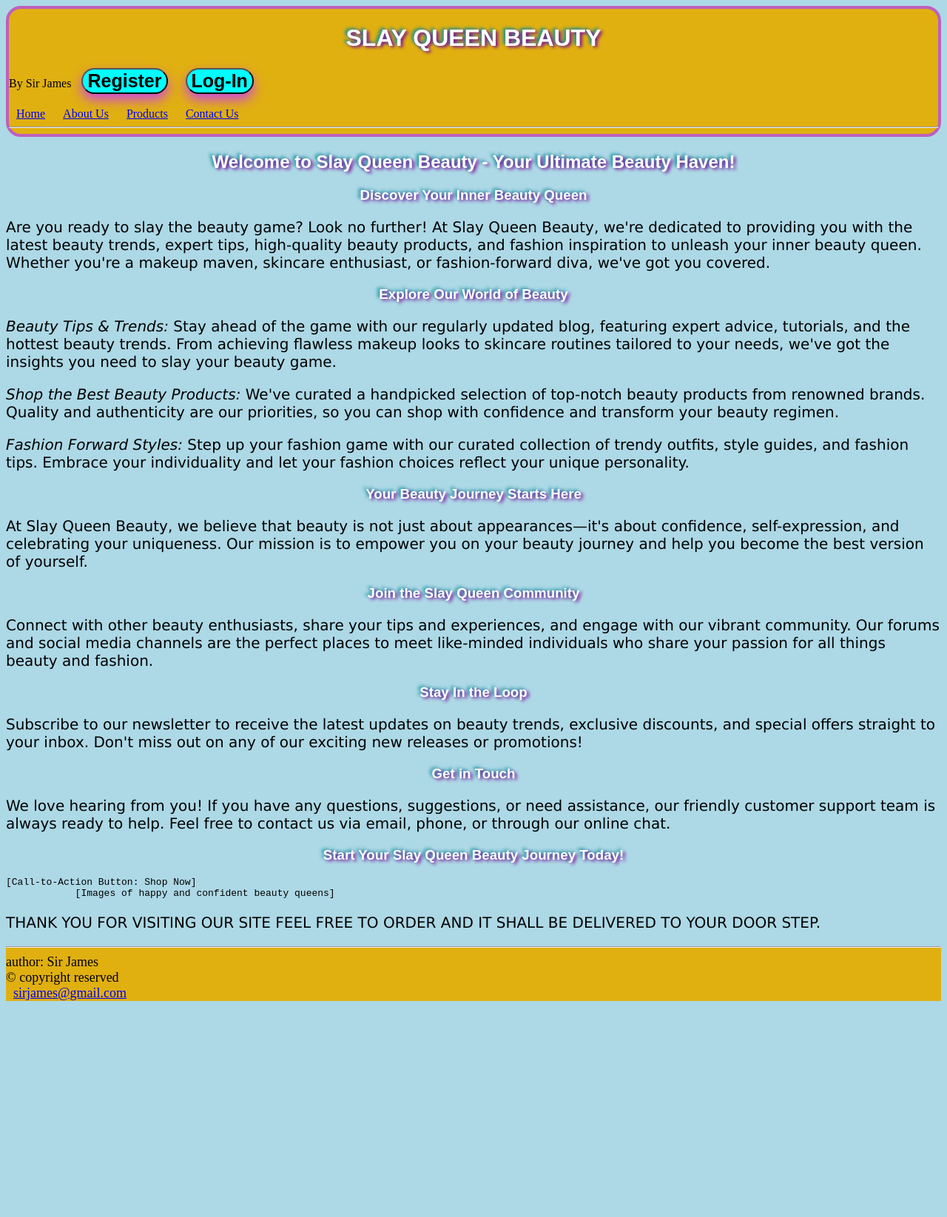
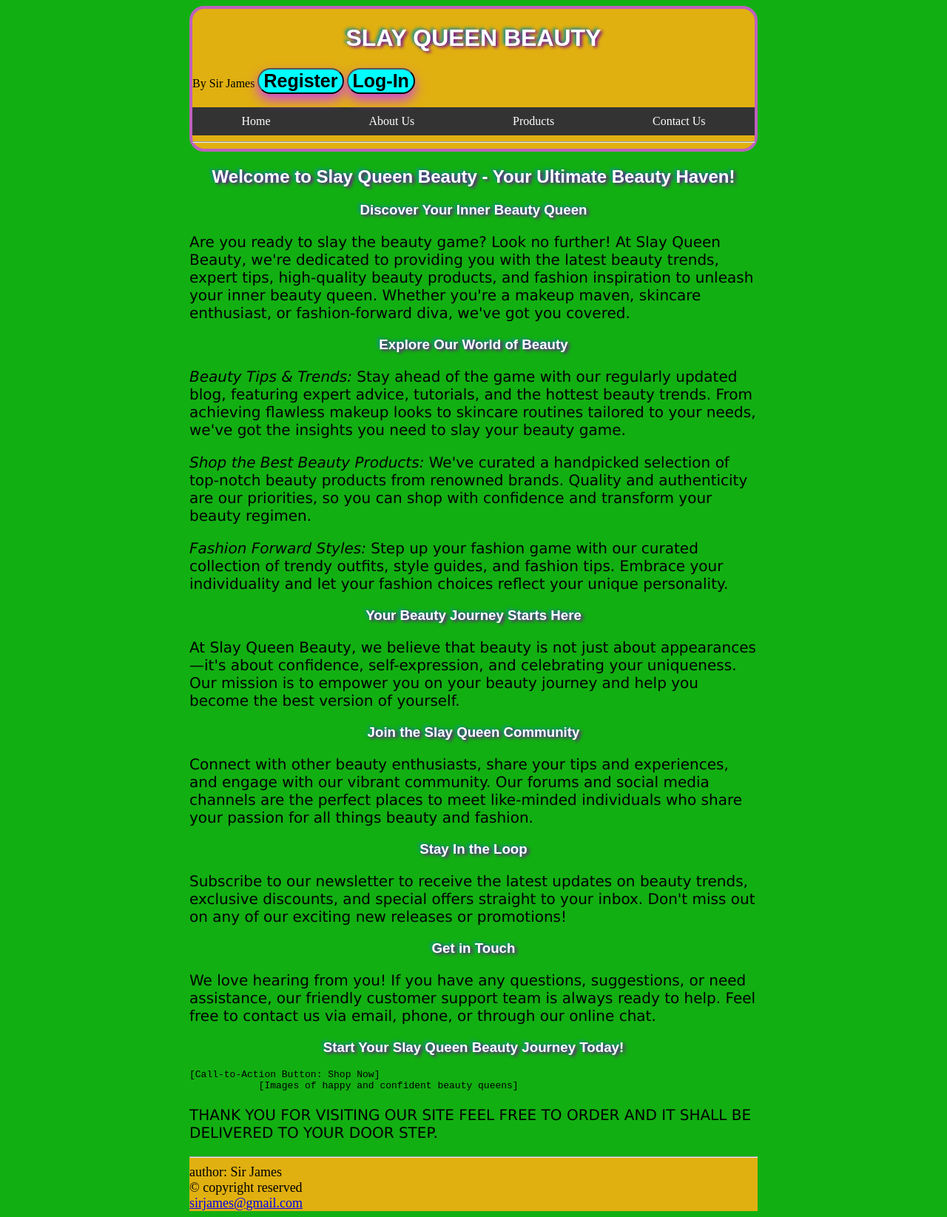
Before and after one commit to Sir-JamesMuritu/FIRST-ASSIGNMENT, a PHP site: page / in a window 1280 px wide. Shown: the whole page at 74% size. Before the commit the page ends 1362 px from the top, so only its background shows below. Run offline with PHP 8.4, Linux system fonts and the light colour scheme.

Commit message:
modified the files

```diff
--- a/index.css
+++ b/index.css
@@ -1,11 +1,16 @@
 body {
-    background-color: lightblue;
+    background-color: rgb(18, 175, 18);
+    padding-left: 10%;
+    padding-right: 10%;
+    margin-left: 10%;
+    margin-right: 10%;
   }
 header{
     border: 4px solid rgb(190, 96, 190);
     border-radius: 20px;
     background-color: rgb(224, 176, 16);
 }
+
 h1,h2,h3 {
     color: white;
     font-family: Arial, Helvetica, sans-serif;
@@ -41,9 +46,6 @@ button{
 .button1{
     margin-left: auto;
 }
-a{
-  padding: 10px;
-}
 .welcome{
     text-align: center;
 }
@@ -55,3 +57,41 @@ img{
   text-align: center;
   padding: none;
 }
+
+
+.main-nav {
+  background-color: #333;
+  text-align: center;
+}
+
+.main-nav ul {
+  list-style: none;
+  margin: 0;
+  padding: 0;
+  display: flex;
+  justify-content: space-around;
+}
+
+.main-nav li {
+  padding: 10px 20px;
+}
+
+.main-nav a {
+  color: #fff;
+  text-decoration: none;
+}
+
+/* Responsive Styling */
+@media screen and (max-width: 768px) {
+  .main-nav {
+      text-align: center;
+  }
+
+  .main-nav ul {
+      flex-direction: column;
+  }
+
+  .main-nav li {
+      padding: 10px 0;
+  }
+}
--- a/index.html
+++ b/index.html
@@ -19,10 +19,14 @@
             <span class="botton" id="botton1"><a href="/FIRST-ASSIGNMENT/register.php"><button id="registration" onclick="doSomethig()">Register</button></a></span>
             <span><a href="/FIRST-ASSIGNMENT/login.php"><button id="signing" onclick="doSomething()">
                 Log-In</button></a></span><br><br>
-            <a href="/FIRST-ASSIGNMENT/index.html">Home</a>
-            <a href="/FIRST-ASSIGNMENT/about.html">About Us</a>
-            <a href="/FIRST-ASSIGNMENT/products.html">Products</a>
-            <a href="/FIRST-ASSIGNMENT/survey.html">Contact Us</a>
+        <nav class="main-nav">
+            <ul>
+                <li><a href="/FIRST-ASSIGNMENT/index.html">Home</a></li>
+                <li><a href="/FIRST-ASSIGNMENT/about.html">About Us</a></li>
+                <li><a href="/FIRST-ASSIGNMENT/products.html">Products</a></li>
+                <li><a href="/FIRST-ASSIGNMENT/survey.html">Contact Us</a></li>
+            </ul>
+        </nav>
         </div>
         <hr>
     </header>
--- a/products.html
+++ b/products.html
@@ -27,7 +27,7 @@
     <main>
         <div>
             <h1>Our Products</h1>
-            <img src="/product.jpg" alt="slay queen beauty products">
+            <img src="/FIRST-ASSIGNMENT/product.jpg" alt="slay queen beauty products">
             <p>At Slay Queen Beauty, we take pride in offering a carefully curated selection of beauty products that cater to all your beauty needs. Each product is chosen with utmost care, ensuring that it meets our high standards of quality, efficacy, and safety. From makeup must-haves to skincare essentials, we've got everything you need to slay your beauty game. Explore our diverse range of products below:</p>
         </div>
         <div>
@@ -64,9 +64,8 @@
         </div>
         <div>
             <h3>Join the Slay Queen Beauty Movement</h3>
-            <p>[Call-to-Action Button: Shop Now]</p>
 
-            <img src="/product2.jpg" alt="slay queen beauty products">
+            <img src="/FIRST-ASSIGNMENT/product2.jpg" alt="slay queen beauty products">
         </div>
     </main>
 
--- a/welcome.php
+++ b/welcome.php
@@ -20,7 +20,9 @@ if(!isset($_SESSION["loggedin"]) || $_SESSION["loggedin"] !== true){
     </style>
 </head>
 <body>
-    <h1 class="my-5">Hi, <b><?php echo htmlspecialchars($_SESSION["username"]); ?></b>.<br> Welcome to our site.</h1>
+    <h1 class="my-5">Hi, <b><?php echo htmlspecialchars($_SESSION["username"]); ?></b>.<br> Welcome to Slay Queen Beauty site.</h1>
+    <h2>Click the link to go to: <br><br>
+    <a href="/FIRST-ASSIGNMENT/index.html" class="btn btn-warning">Home Page</a></h2><br><br>
     <p>
         <a href="reset-password.php" class="btn btn-warning">Reset Your Password</a>
         <a href="logout.php" class="btn btn-danger ml-3">Sign Out of Your Account</a>
```
